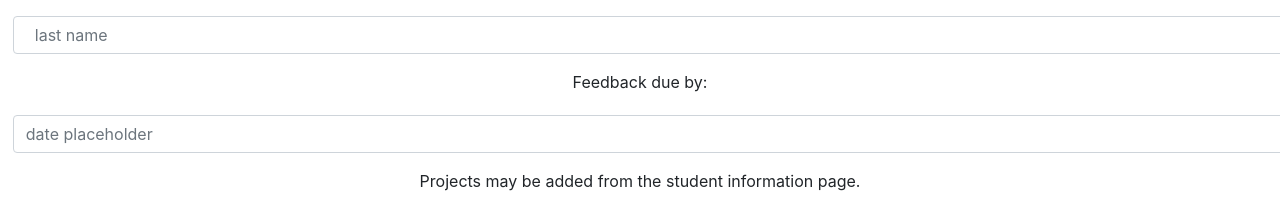
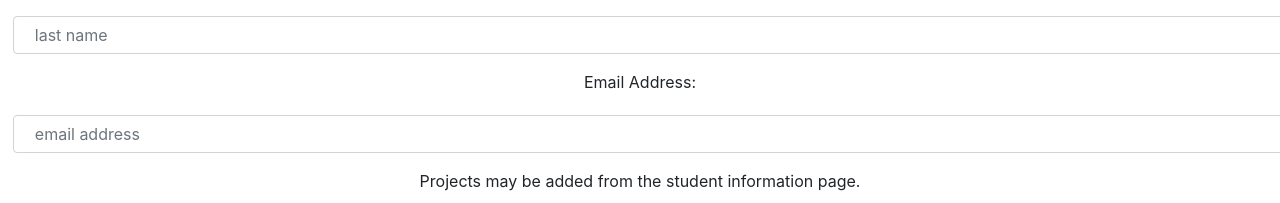
Before and after one commit to BW-Better-Professor-App/better-professor-app, a React (Create React App) app in the folder professor-front-end/: page /studentform in a window 1280 px wide. Shown: the part 287-490 px from the top of the page. Built offline with nearby package versions, Linux system fonts and the light colour scheme; sample sign-in values are in the browser's storage.

Commit message:
minor correction to StudentForm

```diff
--- a/professor-front-end/src/components/StudentForm.js
+++ b/professor-front-end/src/components/StudentForm.js
@@ -36,11 +36,11 @@ const StudentForm = () => {
             <hr />
             <Form onSubmit={handleSubmit}>
                 <FormGroup>
-                    <Label for='first_name'>First Name:  </Label>
+                    <Label for='firstname'>First Name:  </Label>
                     <Input
                         type='text'
-                        name='studentName'
-                        id='student_name'
+                        name='firstname'
+                        id='firstname'
                         placeholder='  first name  '
                         required
                         onChange={handleChange}
@@ -50,20 +50,20 @@ const StudentForm = () => {
                     <Label for='last_name'>Last Name:</Label>
                     <Input
                         type='text'
-                        name='lastName'
-                        id='last_name'
+                        name='lastname'
+                        id='lastname'
                         placeholder='  last name '
                         required
                         onChange={handleChange}
                     />
                 </FormGroup>
                 <FormGroup>
-                    <Label for='student_email'>Feedback due by: </Label>
+                    <Label for='email'>Email Address: </Label>
                     <Input
                         type='email'
-                        name='feedbackDeadline'
-                        id='feedback_deadline'
-                        placeholder='date placeholder'
+                        name='email'
+                        id='email'
+                        placeholder='  email address '
                         required
                         onChange={handleChange}
                     />
```
